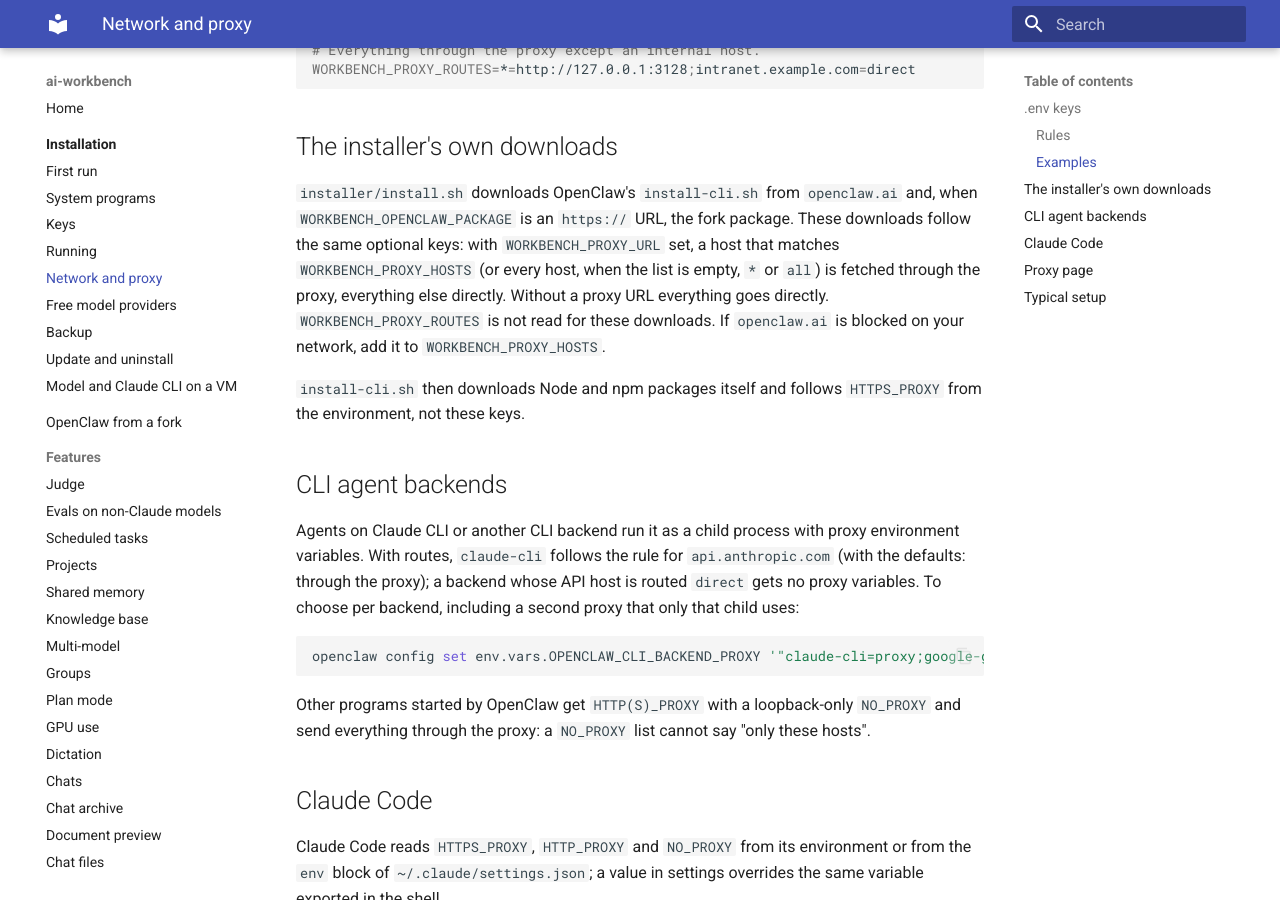
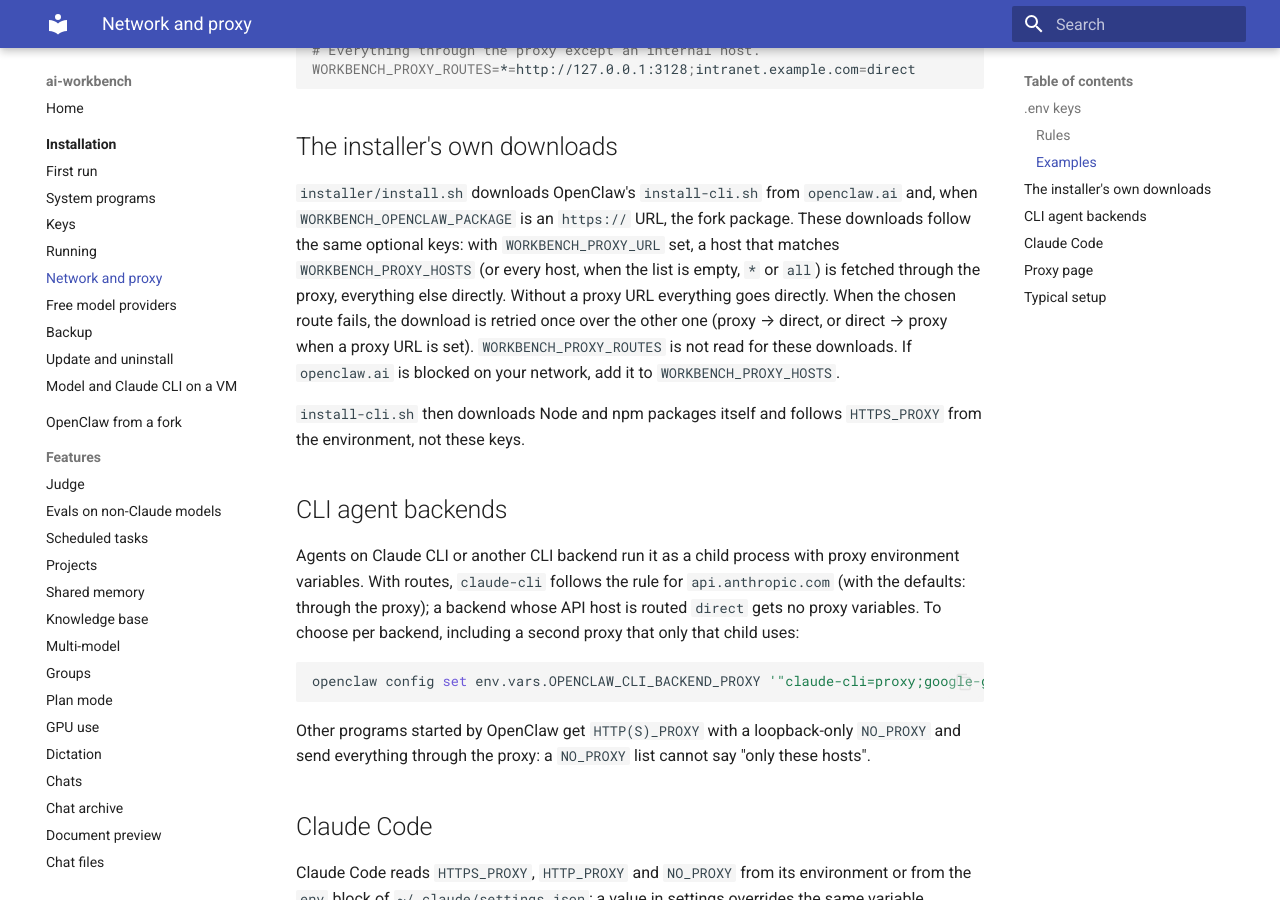
Before and after one commit to SingularBunny/ai-workbench, an MkDocs documentation site: the page built from docs/install/network.md, in a window 1280 px wide and 900 px high, scrolled down 1448 px. Built offline with MkDocs 1.6.1 and Material for MkDocs 9.7.7, drawn with Linux system fonts in a browser that asks for light colours.

Commit message:
Installer downloads fall back to the other route when the proxy or direct one fails

```diff
--- a/docs/install/network.md
+++ b/docs/install/network.md
@@ -49,7 +49,8 @@ WORKBENCH_PROXY_ROUTES=*=http://127.0.0.1:3128;intranet.example.com=direct
 `WORKBENCH_OPENCLAW_PACKAGE` is an `https://` URL, the fork package. These downloads follow the same
 optional keys: with `WORKBENCH_PROXY_URL` set, a host that matches `WORKBENCH_PROXY_HOSTS` (or every host,
 when the list is empty, `*` or `all`) is fetched through the proxy, everything else directly. Without a
-proxy URL everything goes directly. `WORKBENCH_PROXY_ROUTES` is not read for these downloads. If
+proxy URL everything goes directly. When the chosen route fails, the download is retried once over the
+other one (proxy → direct, or direct → proxy when a proxy URL is set). `WORKBENCH_PROXY_ROUTES` is not read for these downloads. If
 `openclaw.ai` is blocked on your network, add it to `WORKBENCH_PROXY_HOSTS`.
 
 `install-cli.sh` then downloads Node and npm packages itself and follows `HTTPS_PROXY` from the
```
Also changed, not shown: 1 other file.
